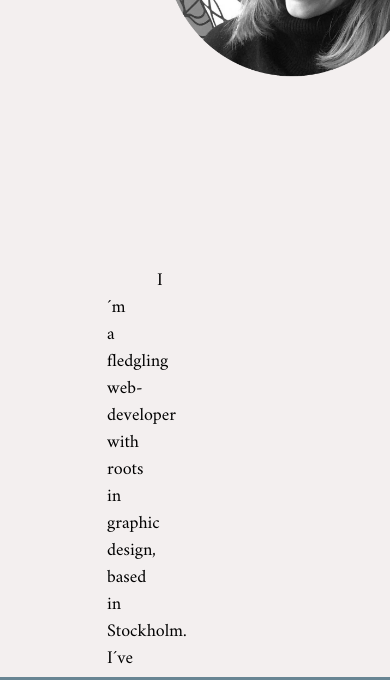
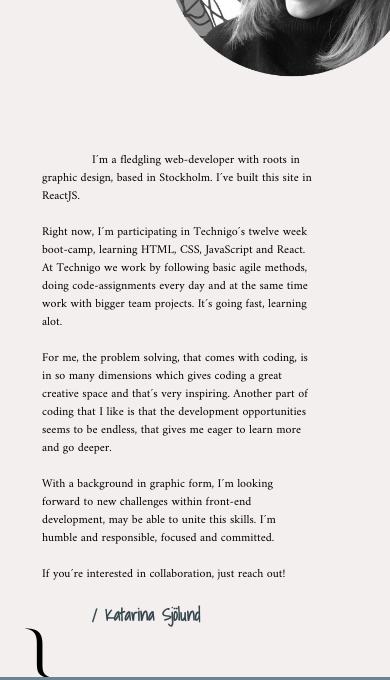
Before and after one commit to kattasawa/portfolio, a React app: page /about in a window 390 px wide. Shown: the part 363-1043 px from the top of the page. Built offline with nearby package versions, Linux system fonts and the light colour scheme.

Commit message:
about text mobile

```diff
--- a/src/components/about/index.js
+++ b/src/components/about/index.js
@@ -25,7 +25,7 @@ class About extends React.Component {
               Right now, I´m participating in Technigo´s twelve week boot-camp, learning HTML, CSS, JavaScript and React. At Technigo we work by following basic agile methods, doing code-assignments every day and at the same time work with bigger team projects. It´s going fast, learning alot.<br />
               <br />For me, the problem solving, that comes with coding, is in so many dimensions which gives coding a great creative space and that´s very inspiring. Another part of coding that I like is that the development opportunities seems to be endless, that gives me eager to learn more and go deeper.<br />
               <br />With a background in graphic form, I´m looking forward to new challenges within front-end development, may be able to unite this skills.  I´m humble and responsible, focused and committed.<br />
-              <br />If you´re intrested in collaboration, just reach out!<br />
+              <br />If you´re interested in collaboration, just reach out!<br />
               <br />
               <h6 id="signatur">/ Katarina Sjölund</h6>
             </p>
--- a/src/components/about/style.css
+++ b/src/components/about/style.css
@@ -69,3 +69,11 @@ h3 {
   width: auto;
   height: 300px;
 }
+
+@media (max-width: 600px) {
+  #text-about-me {
+    font-size: 12px;
+    margin: 35px 20px auto 20px;
+    display: block;
+  }
+}
```
